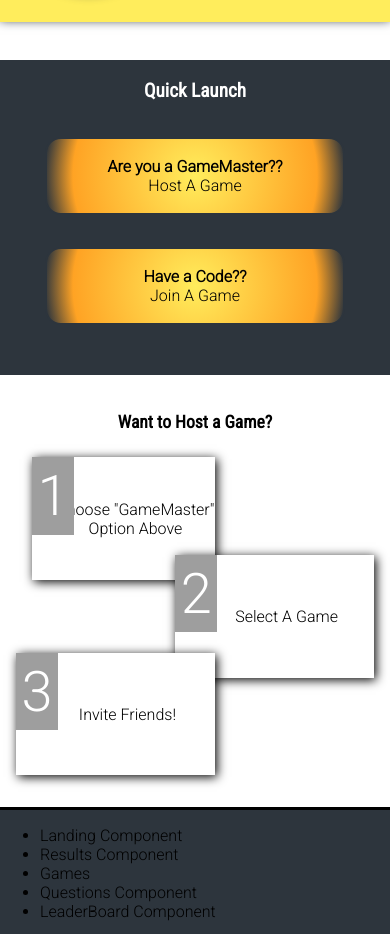
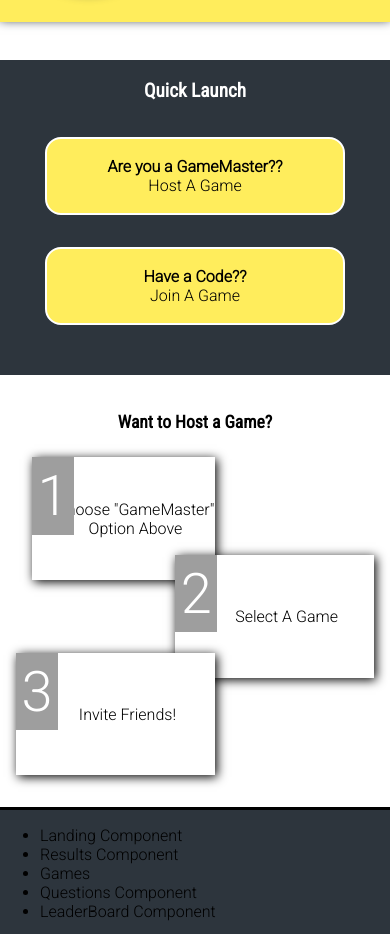
Before and after one commit to chingu-voyages/v8-chimeras-team-01, a React (Create React App) app: page / in a window 390 px wide. Shown: the part 820-1754 px from the top of the page. Built offline with nearby package versions, Linux system fonts and the light colour scheme; grey boxes are pictures that could not be loaded.

Commit message:
Game buttons style and color on mobile

```diff
--- a/src/components/Landing/Landing.js
+++ b/src/components/Landing/Landing.js
@@ -34,13 +34,13 @@ export default function Landing() {
 
       <div className="start-game-section">
         <h4 className="fbc">Quick Launch</h4>
-        <button className="start-game-button">
+        <button className="start-game-button fbc">
           <Link to="/games" className="link fbc">
             <p className="button-words"><strong>Are you a GameMaster??</strong></p>
             <p className="button-words">Host A Game</p>
           </Link>
         </button>
-        <button className="start-game-button">
+        <button className="start-game-button fbc">
           <Link to="/join" className="link fbc">
             <p className="button-words"><strong>Have a Code??</strong></p>
             <p className="button-words">Join A Game</p>
--- a/src/components/Landing/index.css
+++ b/src/components/Landing/index.css
@@ -163,30 +163,20 @@
 }
 
 .start-game-button {
-  display: flex;
-  flex-flow: column nowrap;
-  justify-content: center;
-  align-items: center;
   width: 300px;
   padding: 0;
   margin: 1em auto;
-  background-color: var(--color-gray);
-  background-image:radial-gradient(
-    circle at 50%,
-    var(--color-yellow),
-    var(--color-orange) 80%,
-    var(--color-gray) 99%
-    );
+  background-color: var(--color-yellow);
   color: #000;
-  border: 2px solid var(--color-gray);
+  border: 2px solid #fff;
   border-radius: 1em;
   font-family: var(--font);
   font-size: 1em;
 }
 
 .start-game-button:hover {
-  background-color: #fff;
-  color: #000;
+  background-color: #000;
+  color: #fff;
 }
 
 .link {
```
